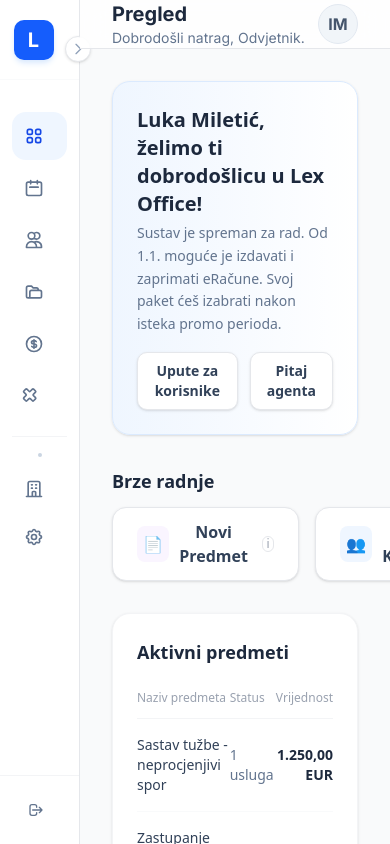
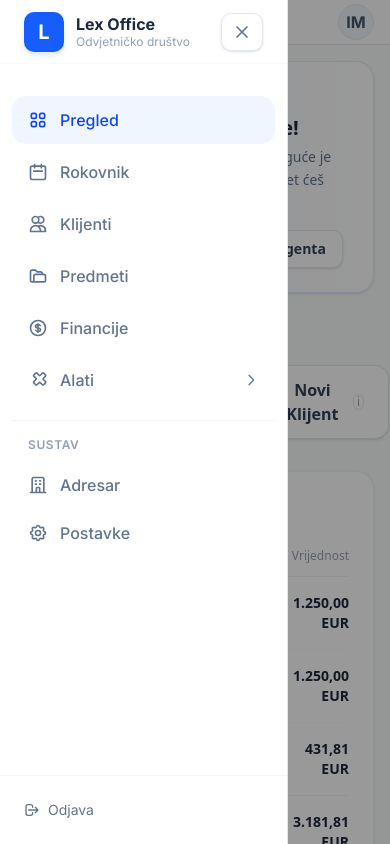
Before and after one commit to penzinho/odvjetnik-erp, a Next.js app: page / in a window 390 px wide. Both pictures are taken after a click on the button "Otvori izbornik". Built offline with nearby package versions, Linux system fonts and the light colour scheme.

Commit message:
Responsive

```diff
--- a/src/app/layout.tsx
+++ b/src/app/layout.tsx
@@ -1,7 +1,7 @@
 import type { Metadata } from "next";
 import { Inter } from "next/font/google";
 import "./globals.css";
-import Sidebar from "../components/Sidebar";
+import AppShell from "@/components/AppShell";
 import { ThemeProvider } from "@/components/theme-provider";
 
 const inter = Inter({ subsets: ["latin"] });
@@ -28,36 +28,7 @@
             enableSystem
             disableTransitionOnChange
         >
-          <div className="flex h-screen overflow-hidden">
-
-            <Sidebar />
-
-            {/* GLAVNI SADRŽAJ */}
-            <main className="flex-1 flex flex-col overflow-y-auto bg-gray-50 dark:bg-slate-950">
-
-              {/* HEADER - Dodane dark klase za pozadinu, bordere i tekst */}
-              <header className="h-20 bg-white/80 dark:bg-slate-900/80 backdrop-blur-md border-b border-gray-200 dark:border-slate-800 flex items-center justify-between px-8 sticky top-0 z-10 transition-colors">
-                <div>
-                  <h2 className="text-xl font-bold text-slate-800 dark:text-slate-100">Pregled</h2>
-                  <p className="text-sm text-slate-500 dark:text-slate-400">
-                    Dobrodošli natrag, Odvjetnik.
-                  </p>
-                </div>
-
-                <div className="flex items-center gap-4">
-                  {/* AVATAR - Dodane dark klase */}
-                  <div className="w-10 h-10 rounded-full bg-slate-100 dark:bg-slate-800 flex items-center justify-center text-slate-600 dark:text-slate-300 border border-slate-200 dark:border-slate-700">
-                    <span className="font-bold">IM</span>
-                  </div>
-                </div>
-              </header>
-
-              <div className="p-8 max-w-7xl mx-auto w-full">
-                {children}
-              </div>
-
-            </main>
-          </div>
+          <AppShell>{children}</AppShell>
         </ThemeProvider>
 
       </body>
--- /dev/null
+++ b/src/components/AppShell.tsx
@@ -0,0 +1,76 @@
+'use client';
+
+import { useState } from 'react';
+import Sidebar from '@/components/Sidebar';
+
+type AppShellProps = {
+  children: React.ReactNode;
+};
+
+export default function AppShell({ children }: AppShellProps) {
+  const [isMobileNavOpen, setIsMobileNavOpen] = useState(false);
+
+  return (
+    <div className="flex h-screen overflow-hidden">
+      <Sidebar
+        isMobileOpen={isMobileNavOpen}
+        onMobileClose={() => setIsMobileNavOpen(false)}
+      />
+
+      {isMobileNavOpen ? (
+        <button
+          type="button"
+          className="fixed inset-0 bg-black/40 z-30 md:hidden"
+          onClick={() => setIsMobileNavOpen(false)}
+          aria-label="Zatvori izbornik"
+        />
+      ) : null}
+
+      <main className="flex-1 flex flex-col overflow-y-auto bg-gray-50 dark:bg-slate-950">
+        <header className="h-16 sm:h-20 bg-white/80 dark:bg-slate-900/80 backdrop-blur-md border-b border-gray-200 dark:border-slate-800 flex items-center justify-between px-4 sm:px-6 lg:px-8 sticky top-0 z-10 transition-colors">
+          <div className="flex items-center gap-3">
+            <button
+              type="button"
+              className="md:hidden inline-flex items-center justify-center rounded-lg border border-slate-200 bg-white text-slate-600 hover:text-blue-600 shadow-sm px-2.5 py-2 dark:bg-slate-900 dark:border-slate-700 dark:text-slate-300"
+              onClick={() => setIsMobileNavOpen(true)}
+              aria-label="Otvori izbornik"
+            >
+              <svg
+                className="h-5 w-5"
+                fill="none"
+                stroke="currentColor"
+                viewBox="0 0 24 24"
+              >
+                <path
+                  strokeLinecap="round"
+                  strokeLinejoin="round"
+                  strokeWidth="2"
+                  d="M4 6h16M4 12h16M4 18h16"
+                ></path>
+              </svg>
+            </button>
+
+            <div>
+              <h2 className="text-lg sm:text-xl font-bold text-slate-800 dark:text-slate-100">
+                Pregled
+              </h2>
+              <p className="text-xs sm:text-sm text-slate-500 dark:text-slate-400">
+                Dobrodošli natrag, Odvjetnik.
+              </p>
+            </div>
+          </div>
+
+          <div className="flex items-center gap-4">
+            <div className="w-9 h-9 sm:w-10 sm:h-10 rounded-full bg-slate-100 dark:bg-slate-800 flex items-center justify-center text-slate-600 dark:text-slate-300 border border-slate-200 dark:border-slate-700">
+              <span className="font-bold">IM</span>
+            </div>
+          </div>
+        </header>
+
+        <div className="p-4 sm:p-6 lg:p-8 max-w-7xl mx-auto w-full">
+          {children}
+        </div>
+      </main>
+    </div>
+  );
+}
--- a/src/components/Sidebar.tsx
+++ b/src/components/Sidebar.tsx
@@ -4,12 +4,18 @@
 import { usePathname } from 'next/navigation';
 import { useEffect, useState } from 'react'; // Dodali smo useState
 
-export default function Sidebar() {
+type SidebarProps = {
+  isMobileOpen?: boolean;
+  onMobileClose?: () => void;
+};
+
+export default function Sidebar({ isMobileOpen = false, onMobileClose }: SidebarProps) {
   const pathname = usePathname();
   // Stanje za praćenje je li izbornik skupljen
   const [isCollapsed, setIsCollapsed] = useState(false);
   const isToolsActive = pathname === '/alati' || pathname.startsWith('/alati/');
   const [isToolsOpen, setIsToolsOpen] = useState(isToolsActive);
+  const isCondensed = isCollapsed && !isMobileOpen;
 
   useEffect(() => {
     if (isToolsActive) {
@@ -22,15 +28,15 @@
     return pathname === path || pathname.startsWith(`${path}/`);
   };
 
-  // Prilagođeni stilovi koji se mijenjaju ovisno o isCollapsed
-const linkStyle = (path: string) => {
+  // Prilagođeni stilovi koji se mijenjaju ovisno o isCondensed
+  const linkStyle = (path: string) => {
     const activeClass = isActive(path)
       ? "bg-blue-50 text-blue-700 dark:bg-blue-900/20 dark:text-blue-400" // Aktivno u Dark modu
       : "text-slate-500 hover:bg-gray-50 hover:text-slate-900 dark:text-slate-400 dark:hover:bg-slate-800 dark:hover:text-slate-200"; // Neaktivno u Dark modu
 
     // Ako je skupljeno: centriraj i manji padding. Ako nije: normalan padding.
-    const layoutClass = isCollapsed
-      ? "justify-center px-2"
+    const layoutClass = isCondensed
+      ? "px-4 md:justify-center md:px-2"
       : "px-4";
 
     return `flex items-center gap-3 py-3 rounded-xl font-medium transition-all duration-200 group relative ${activeClass} ${layoutClass}`;
@@ -45,23 +51,23 @@
   };
 
   // Klasa za skrivanje teksta s animacijom
-  const textClass = `whitespace-nowrap overflow-hidden transition-all duration-300 ${
-    isCollapsed ? "w-0 opacity-0" : "w-auto opacity-100"
+  const textClass = `whitespace-nowrap overflow-hidden transition-all duration-300 w-auto opacity-100 ${
+    isCondensed ? "md:w-0 md:opacity-0" : "md:w-auto md:opacity-100"
   }`;
 
   return (
 
 
     <aside
-      className={`bg-white flex flex-col border-r border-gray-200 h-screen sticky top-0 transition-all duration-300 dark:bg-slate-900 dark:border-slate-800 ${
-        isCollapsed ? "w-20" : "w-72"
-      }`}
+      className={`bg-white flex flex-col border-r border-gray-200 h-screen transition-all duration-300 dark:bg-slate-900 dark:border-slate-800 fixed inset-y-0 left-0 z-40 md:sticky md:top-0 md:translate-x-0 ${
+        isMobileOpen ? "translate-x-0" : "-translate-x-full"
+      } w-72 ${isCondensed ? "md:w-20" : "md:w-72"}`}
     >
 
       {/* GUMB ZA SKUPLJANJE (TOGGLE) */}
       <button
         onClick={() => setIsCollapsed(!isCollapsed)}
-        className="absolute -right-3 top-9 bg-white dark:bg-slate-900 border border-gray-200 dark:border-slate-700 text-slate-400 dark:text-slate-500 hover:text-blue-600 rounded-full p-1 shadow-sm dark:shadow-none z-50 hover:scale-110 transition-transform"
+        className="hidden md:flex absolute -right-3 top-9 bg-white dark:bg-slate-900 border border-gray-200 dark:border-slate-700 text-slate-400 dark:text-slate-500 hover:text-blue-600 rounded-full p-1 shadow-sm dark:shadow-none z-50 hover:scale-110 transition-transform"
       >
         {isCollapsed ? (
           <svg className="w-4 h-4" fill="none" stroke="currentColor" viewBox="0 0 24 24"><path strokeLinecap="round" strokeLinejoin="round" strokeWidth="2" d="M9 5l7 7-7 7"></path></svg>
@@ -71,7 +77,7 @@
       </button>
 
       {/* Logo */}
-      <div className={`h-20 flex items-center border-b border-gray-50 dark:border-slate-800 transition-all ${isCollapsed ? 'justify-center px-0' : 'px-8'}`}>
+      <div className={`h-16 sm:h-20 flex items-center border-b border-gray-50 dark:border-slate-800 transition-all ${isCondensed ? 'justify-center px-0' : 'px-6 sm:px-8'} ${isCondensed ? '' : 'justify-between'}`}>
         <div className="flex items-center gap-3">
           <div className="min-w-[40px] w-10 h-10 bg-blue-600 rounded-lg flex items-center justify-center text-white font-bold text-xl shadow-blue-100 shadow-md dark:shadow-none">
             L
@@ -81,30 +87,40 @@
             <p className="text-xs text-slate-400 dark:text-slate-500">Odvjetničko društvo</p>
           </div>
         </div>
+        <button
+          type="button"
+          onClick={onMobileClose}
+          className="md:hidden inline-flex items-center justify-center rounded-lg border border-slate-200 bg-white text-slate-500 hover:text-blue-600 px-2.5 py-2 shadow-sm dark:bg-slate-900 dark:border-slate-700 dark:text-slate-300"
+          aria-label="Zatvori izbornik"
+        >
+          <svg className="h-5 w-5" fill="none" stroke="currentColor" viewBox="0 0 24 24">
+            <path strokeLinecap="round" strokeLinejoin="round" strokeWidth="2" d="M6 18L18 6M6 6l12 12"></path>
+          </svg>
+        </button>
       </div>
 
       {/* Navigacija */}
       <nav className="flex-1 px-3 py-8 space-y-1 overflow-y-auto overflow-x-hidden">
 
-        <Link href="/" className={linkStyle('/')} title={isCollapsed ? "Pregled" : ""}>
+        <Link href="/" className={linkStyle('/')} title={isCondensed ? "Pregled" : ""} onClick={onMobileClose}>
           <svg className="w-5 h-5 min-w-[20px]" fill="none" stroke="currentColor" viewBox="0 0 24 24"><path strokeLinecap="round" strokeLinejoin="round" strokeWidth="2" d="M4 6a2 2 0 012-2h2a2 2 0 012 2v2a2 2 0 01-2 2H6a2 2 0 01-2-2V6zM14 6a2 2 0 012-2h2a2 2 0 012 2v2a2 2 0 01-2 2h-2a2 2 0 01-2-2V6zM4 16a2 2 0 012-2h2a2 2 0 012 2v2a2 2 0 01-2 2H6a2 2 0 01-2-2v-2zM14 16a2 2 0 012-2h2a2 2 0 012 2v2a2 2 0 01-2 2h-2a2 2 0 01-2-2v-2z"></path></svg>
           <span className={textClass}>Pregled</span>
         </Link>
-        <Link href="/rokovnik" className={linkStyle('/rokovnik')} title={isCollapsed ? "Rokovnik" : ""}>
+        <Link href="/rokovnik" className={linkStyle('/rokovnik')} title={isCondensed ? "Rokovnik" : ""} onClick={onMobileClose}>
           <svg className="w-5 h-5 min-w-[20px]" fill="none" stroke="currentColor" viewBox="0 0 24 24"><path strokeLinecap="round" strokeLinejoin="round" strokeWidth="2" d="M8 7V3m8 4V3m-9 8h10M5 21h14a2 2 0 002-2V7a2 2 0 00-2-2H5a2 2 0 00-2 2v12a2 2 0 002 2z"></path></svg>
           <span className={textClass}>Rokovnik</span>
         </Link>
 
-        <Link href="/klijenti" className={linkStyle('/klijenti')} title={isCollapsed ? "Klijenti" : ""}>
+        <Link href="/klijenti" className={linkStyle('/klijenti')} title={isCondensed ? "Klijenti" : ""} onClick={onMobileClose}>
           <svg className="w-5 h-5 min-w-[20px]" fill="none" stroke="currentColor" viewBox="0 0 24 24"><path strokeLinecap="round" strokeLinejoin="round" strokeWidth="2" d="M12 4.354a4 4 0 110 5.292M15 21H3v-1a6 6 0 0112 0v1zm0 0h6v-1a6 6 0 00-9-5.197M13 7a4 4 0 11-8 0 4 4 0 018 0z"></path></svg>
           <span className={textClass}>Klijenti</span>
         </Link>
 
-        <Link href="/predmeti" className={linkStyle('/predmeti')} title={isCollapsed ? "Predmeti" : ""}>
+        <Link href="/predmeti" className={linkStyle('/predmeti')} title={isCondensed ? "Predmeti" : ""} onClick={onMobileClose}>
           <svg className="w-5 h-5 min-w-[20px]" fill="none" stroke="currentColor" viewBox="0 0 24 24"><path strokeLinecap="round" strokeLinejoin="round" strokeWidth="2" d="M5 19a2 2 0 01-2-2V7a2 2 0 012-2h4l2 2h4a2 2 0 012 2v1M5 19h14a2 2 0 002-2v-5a2 2 0 00-2-2H9a2 2 0 00-2 2v5a2 2 0 01-2 2z"></path></svg>
           <span className={textClass}>Predmeti</span>
         </Link>
-        <Link href="/financije" className={linkStyle('/financije')} title={isCollapsed ? "Financije" : ""}>
+        <Link href="/financije" className={linkStyle('/financije')} title={isCondensed ? "Financije" : ""} onClick={onMobileClose}>
           <svg className="w-5 h-5 min-w-[20px]" fill="none" stroke="currentColor" viewBox="0 0 24 24"><path strokeLinecap="round" strokeLinejoin="round" strokeWidth="2" d="M12 8c-1.657 0-3 .895-3 2s1.343 2 3 2 3 .895 3 2-1.343 2-3 2m0-8c1.11 0 2.08.402 2.599 1M12 8V7m0 1v8m0 0v1m0-1c-1.11 0-2.08-.402-2.599-1M21 12a9 9 0 11-18 0 9 9 0 0118 0z"></path></svg>
           <span className={textClass}>Financije</span>
         </Link>
@@ -112,14 +128,14 @@
           type="button"
           onClick={() => setIsToolsOpen((open) => !open)}
           className={`w-full ${linkStyle('/alati')}`}
-          title={isCollapsed ? "Alati" : ""}
+          title={isCondensed ? "Alati" : ""}
           aria-expanded={isToolsOpen}
           aria-controls="sidebar-tools"
         >
           <svg className="w-5 h-5 min-w-[20px]" fill="none" stroke="currentColor" viewBox="0 0 24 24"><path strokeLinecap="round" strokeLinejoin="round" strokeWidth="2" d="M14.7 6.3a1 1 0 01-1.4 0l-2.6-2.6a1 1 0 00-1.4 0l-2.3 2.3a1 1 0 000 1.4l2.6 2.6a1 1 0 010 1.4l-2.6 2.6a1 1 0 000 1.4l2.3 2.3a1 1 0 001.4 0l2.6-2.6a1 1 0 011.4 0l2.6 2.6a1 1 0 001.4 0l2.3-2.3a1 1 0 000-1.4l-2.6-2.6a1 1 0 010-1.4l2.6-2.6a1 1 0 000-1.4l-2.3-2.3a1 1 0 00-1.4 0l-2.6 2.6z"></path></svg>
           <span className={textClass}>Alati</span>
           <svg
-            className={`ml-auto h-4 w-4 transition-transform ${isCollapsed ? "opacity-0 w-0" : "opacity-100"} ${isToolsOpen ? "rotate-90" : ""}`}
+            className={`ml-auto h-4 w-4 transition-transform ${isCondensed ? "opacity-0 w-0" : "opacity-100"} ${isToolsOpen ? "rotate-90" : ""}`}
             fill="none"
             stroke="currentColor"
             viewBox="0 0 24 24"
@@ -127,9 +143,9 @@
             <path strokeLinecap="round" strokeLinejoin="round" strokeWidth="2" d="M9 5l7 7-7 7"></path>
           </svg>
         </button>
-        {!isCollapsed && isToolsOpen ? (
+        {isToolsOpen && !isCondensed ? (
           <div id="sidebar-tools" className="ml-6 space-y-1">
-            <Link href="/alati/kalkulator" className={subLinkStyle('/alati/kalkulator')}>
+            <Link href="/alati/kalkulator" className={subLinkStyle('/alati/kalkulator')} onClick={onMobileClose}>
               <svg className="w-4 h-4 min-w-[16px]" fill="none" stroke="currentColor" viewBox="0 0 24 24"><path strokeLinecap="round" strokeLinejoin="round" strokeWidth="2" d="M5 4h14a1 1 0 011 1v14a1 1 0 01-1 1H5a1 1 0 01-1-1V5a1 1 0 011-1z"></path><path strokeLinecap="round" strokeLinejoin="round" strokeWidth="2" d="M7 8h10M8.5 12h.01M12 12h.01M15.5 12h.01M8.5 15.5h.01M12 15.5h.01M15.5 15.5h.01"></path></svg>
               <span>Kalkulator</span>
             </Link>
@@ -139,20 +155,20 @@
         {/* SUSTAV SEKCIJA */}
         <div className="pt-4 mt-4 border-t border-gray-100 dark:border-slate-800">
           {/* Ako je skupljeno, prikaži točkicu umjesto teksta, ili sakrij */}
-          <div className={`transition-all duration-300 ${isCollapsed ? 'flex justify-center mb-2' : 'mb-2'}`}>
-            {isCollapsed ? (
+          <div className={`transition-all duration-300 ${isCondensed ? 'flex justify-center mb-2' : 'mb-2'}`}>
+            {isCondensed ? (
                <span className="w-1 h-1 bg-slate-300 dark:bg-slate-600 rounded-full"></span>
             ) : (
                <p className="px-4 text-xs font-semibold text-slate-400 dark:text-slate-500 uppercase tracking-wider whitespace-nowrap">Sustav</p>
             )}
           </div>
 
-          <Link href="/adresar" className={linkStyle('/adresar')} title={isCollapsed ? "Adresar" : ""}>
+          <Link href="/adresar" className={linkStyle('/adresar')} title={isCondensed ? "Adresar" : ""} onClick={onMobileClose}>
             <svg className="w-5 h-5 min-w-[20px]" fill="none" stroke="currentColor" viewBox="0 0 24 24"><path strokeLinecap="round" strokeLinejoin="round" strokeWidth="2" d="M19 21V5a2 2 0 00-2-2H7a2 2 0 00-2 2v16m14 0h2m-2 0h-5m-9 0H3m2 0h5M9 7h1m-1 4h1m4-4h1m-1 4h1m-5 10v-5a1 1 0 011-1h2a1 1 0 011 1v5m-4 0h4"></path></svg>
             <span className={textClass}>Adresar</span>
           </Link>
 
-          <Link href="/postavke" className={linkStyle('/postavke')} title={isCollapsed ? "Postavke" : ""}>
+          <Link href="/postavke" className={linkStyle('/postavke')} title={isCondensed ? "Postavke" : ""} onClick={onMobileClose}>
              <svg className="w-5 h-5 min-w-[20px]" fill="none" stroke="currentColor" viewBox="0 0 24 24"><path strokeLinecap="round" strokeLinejoin="round" strokeWidth="2" d="M10.325 4.317c.426-1.756 2.924-1.756 3.35 0a1.724 1.724 0 002.573 1.066c1.543-.94 3.31.826 2.37 2.37a1.724 1.724 0 001.065 2.572c1.756.426 1.756 2.924 0 3.35a1.724 1.724 0 00-1.066 2.573c.94 1.543-.826 3.31-2.37 2.37a1.724 1.724 0 00-2.572 1.065c-.426 1.756-2.924 1.756-3.35 0a1.724 1.724 0 00-2.573-1.066c-1.543.94-3.31-.826-2.37-2.37a1.724 1.724 0 00-1.065-2.572c-1.756-.426-1.756-2.924 0-3.35a1.724 1.724 0 001.066-2.573c-.94-1.543.826-3.31 2.37-2.37.996.608 2.296.07 2.572-1.065z"></path><path strokeLinecap="round" strokeLinejoin="round" strokeWidth="2" d="M15 12a3 3 0 11-6 0 3 3 0 016 0z"></path></svg>
              <span className={textClass}>Postavke</span>
           </Link>
@@ -161,8 +177,8 @@
       </nav>
 
       {/* Footer Sidebar-a */}
-      <div className={`p-6 border-t border-gray-100 dark:border-slate-800 ${isCollapsed ? 'flex justify-center px-2' : ''}`}>
-         <button className={`flex items-center gap-2 text-sm text-slate-500 dark:text-slate-400 hover:text-blue-600 transition-colors ${isCollapsed ? 'justify-center w-full' : ''}`} title={isCollapsed ? "Odjava" : ""}>
+      <div className={`p-6 border-t border-gray-100 dark:border-slate-800 ${isCondensed ? 'flex justify-center px-2' : ''}`}>
+         <button className={`flex items-center gap-2 text-sm text-slate-500 dark:text-slate-400 hover:text-blue-600 transition-colors ${isCondensed ? 'justify-center w-full' : ''}`} title={isCondensed ? "Odjava" : ""}>
            <svg className="w-4 h-4 min-w-[16px]" fill="none" stroke="currentColor" viewBox="0 0 24 24"><path strokeLinecap="round" strokeLinejoin="round" strokeWidth="2" d="M17 16l4-4m0 0l-4-4m4 4H7m6 4v1a3 3 0 01-3 3H6a3 3 0 01-3-3V7a3 3 0 013-3h4a3 3 0 013 3v1"></path></svg>
            <span className={textClass}>Odjava</span>
          </button>
```
Also changed, not shown: package.json (+5 -2 lines), src/app/predmeti/PredmetiTablica.tsx (+5 -3 lines), vitest.config.ts (added, +17 -0 lines), 2 other files (tests, documents, lock files or other folders).
